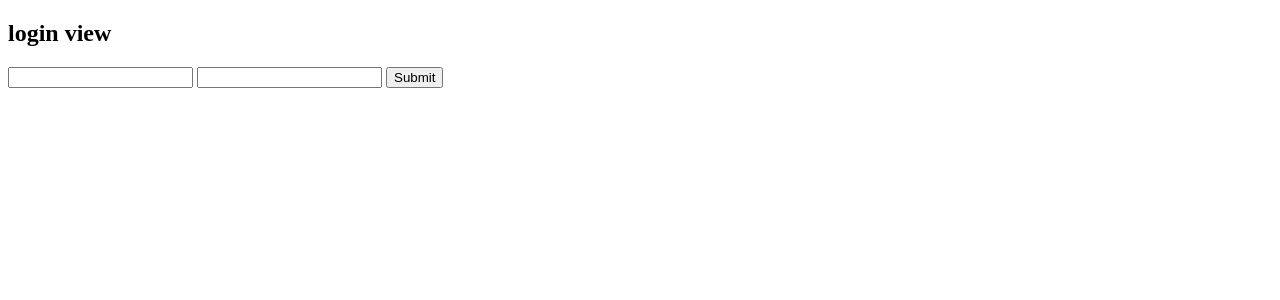
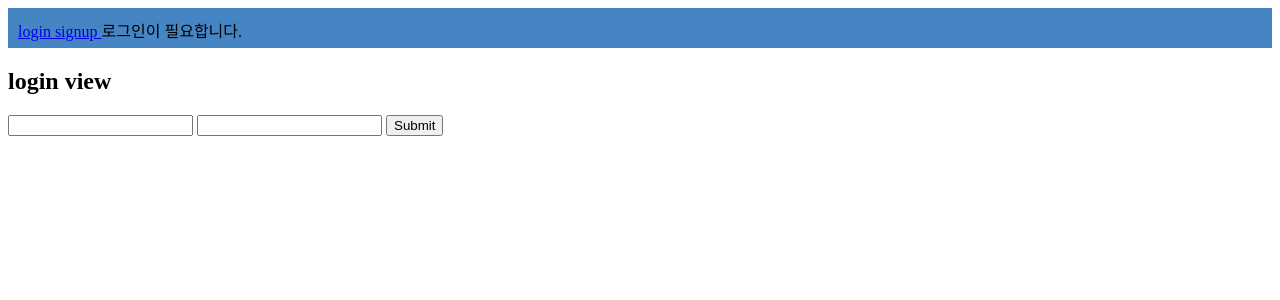
Before and after one commit to manducku/blogram, a Django app: page /login/ in a window 1280 px wide. Shown: the top 300 px of the page. Run offline with Django 3.2, Linux system fonts and the light colour scheme.

Commit message:
update header: add login status

```diff
--- a/blogram/blogram/templates/partials/header.html
+++ b/blogram/blogram/templates/partials/header.html
@@ -1,2 +1,30 @@
 <header id="header">
+    <div style="background-color: #4685C4; height:20px; padding: 10px; margin-bottom: 5px;">
+        {% if request.user.is_authenticated %}
+            <span>
+            <a href= "{% url 'logout' %}">
+            logout
+            </a>
+            </span>
+        {% else %}
+            <span>
+            <a href= "{% url 'login' %}">
+            login
+            </a>
+            </span>
+
+            <span>
+            <a href= "{% url 'signup' %}">
+            signup
+            </a>
+            </span>
+        {% endif %}
+
+        {% if request.user.is_authenticated %}
+        {{request.user.username}}로 로그인 됨
+        {% else %}
+        로그인이 필요합니다.
+        {% endif %}
+    </div>
+
 </header>
```
